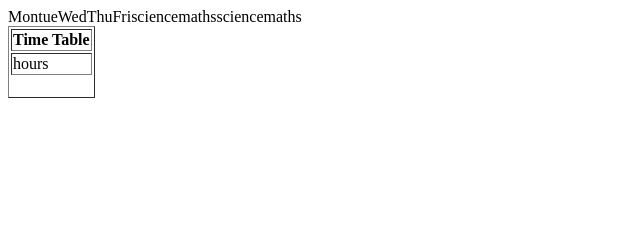
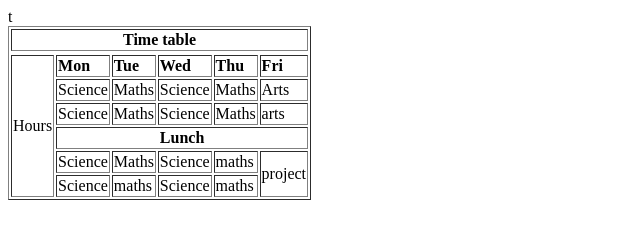
Before and after one commit to Bhargavi982/first-www.html, a plain HTML site: page html/classes/time table.html in a window 1280 px wide. Shown: the whole page, without its empty margins (0-640 px from the left). Drawn offline with Linux system fonts and the light colour scheme.

Commit message:
update table

```diff
--- a/html/classes/time table.html
+++ b/html/classes/time table.html
@@ -1,27 +1,59 @@
 <!DOCTYPE html>
 <html lang="en">
+
 <head>
     <meta charset="UTF-8">
     <meta name="viewport" content="width=device-width, initial-scale=1.0">
     <title>Time table</title>
 </head>
+
 <body>
     <table border="1">
-        <th> Time Table</th>
         <tr>
-            <td  colspan="6">hours</td> </td>
-            <tr>Mon</tr>
-            <tr>tue</tr>
-            <tr>Wed</tr>
-            <tr>Thu</tr>
-            <tr>Fri</tr>
+            <th colspan="6">Time table</th>
+
         </tr>
-        <tr>science</tr>
-        <tr>maths</tr>
-        <tr>science</tr>
-        <tr>maths</tr>
-        <tr></tr>
+        <tr>t</tr>
+        <tr>
+            <td rowspan="6">Hours</td>
+            <td><b>Mon</b></td>
+            <td><b>Tue</b></td>
+            <td><b>Wed</b></td>
+            <td><b>Thu</b></td>
+            <td><b>Fri</b></td>
+        </tr>
+        <tr>
+
+            <td>Science</td>
+            <td>Maths</td>
+            <td>Science</td>
+            <td>Maths</td>
+            <td>Arts</td>
+        </tr>
+        <tr>
+
+            <td>Science</td>
+            <td>Maths</td>
+            <td>Science</td>
+            <td>Maths</td>
+            <td>arts</td>
+        </tr>
+        <tr>
+            <td colspan="5" align="center"><b>Lunch </b></td>
+
+        </tr>
+        <tr>
+            <td>Science</td>
+            <td>Maths</td>
+            <td>Science</td>
+            <td>maths</td>
+            <td rowspan="2">project</td>
+        </tr>
+        <tr>
+            <td>Science</td>
+            <td>maths</td>
+            <td>Science</td>
+            <td>maths</td>
+        </tr>
     </table>
-
 </body>
-</html>
```
Also changed, not shown: html/classes/table.html (+10 -6 lines), html/revision1.html (+16 -8 lines), html/Notes/index.html (added).
